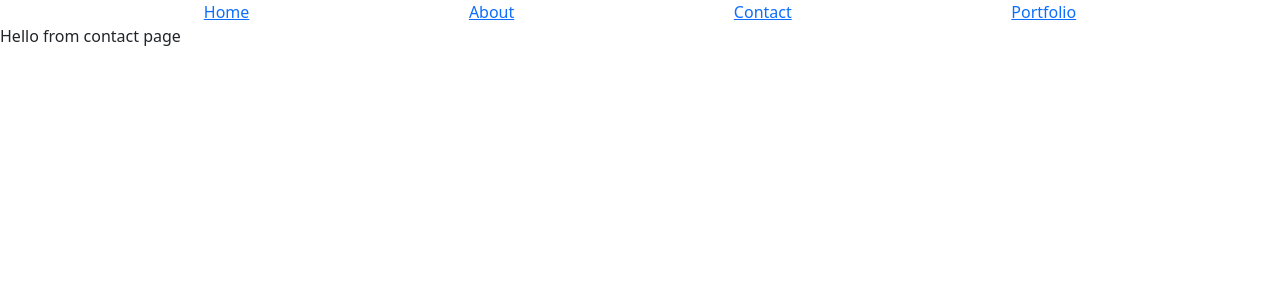
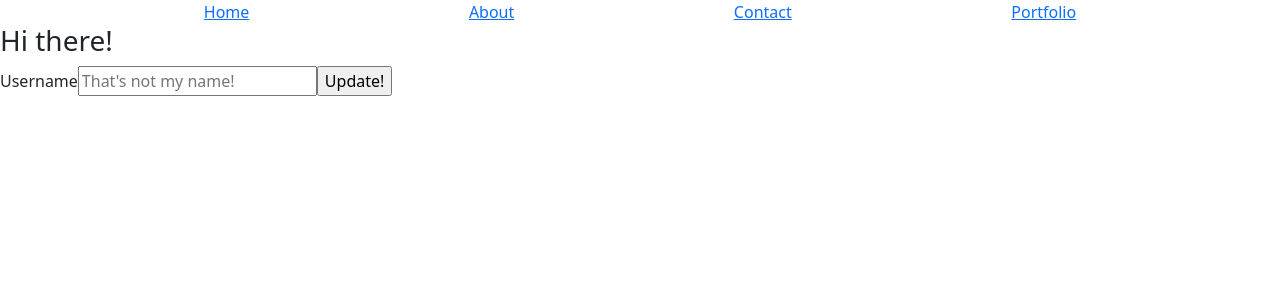
Before and after one commit to dartbill/React-Portfolio, a React (Create React App) app: page /contact in a window 1280 px wide. Shown: the top 300 px of the page. Built offline with nearby package versions, Linux system fonts and the light colour scheme.

Commit message:
something

```diff
--- a/src/App.js
+++ b/src/App.js
@@ -12,11 +12,11 @@ function App() {
         <Route index element={<Pages.HomePage />} />
         <Route path="about" element={<Pages.AboutPage />} />
         <Route path="contact" element={<Pages.ContactPage />} >
+        <Route path="portfolio" element={<Pages.PortfolioPage />} />
       </Route>
       </Route>
     </Routes>
-{/* <Layout />
-<Home /> */}
+
 </>
   );
 }
--- /dev/null
+++ b/src/components/ContactForm/index.js
@@ -0,0 +1,25 @@
+import React from 'react';
+// import { useNavigate } from 'react-router-dom';
+import { NavLink } from 'react-router-dom';
+import 'bootstrap/dist/css/bootstrap.min.css';
+
+
+
+
+export const ContactForm = () => {
+
+    return (
+
+        <>
+        <h3 aria-label="greeting" id="greeting">Hi there!</h3>
+
+        <form >
+          <label htmlFor="username">Username</label>
+          <input type="text" id="username" name="username" placeholder="That's not my name!" />
+          <input type="submit" value="Update!"/>
+        </form>
+        </>
+
+
+    )
+}
--- a/src/components/index.js
+++ b/src/components/index.js
@@ -4,3 +4,4 @@ export { PortfolioCard } from './PortfolioCard';
 export { ShortAboutMe } from './ShortAboutMe';
 export { ContactMeBtn } from './ContactMeBtn';
 export { AboutMe } from './AboutMe';
+export { ContactForm } from './ContactForm';
--- a/src/pages/Contact/index.js
+++ b/src/pages/Contact/index.js
@@ -1,11 +1,12 @@
 import React, { useEffect, useState } from 'react';
+import * as Components from '../../components'
 
 export const ContactPage = () => {
 
   return (
     <main>
       <title>Billie Dartnell</title>
-      <p> Hello from contact page  </p>
+      <Components.ContactForm/>
     </main>
   );
 }
--- a/src/pages/Portfolio/index.js
+++ b/src/pages/Portfolio/index.js
@@ -1,4 +1,5 @@
 import React, { useEffect, useState } from 'react';
+import * as Components from '../../components'
 
 export const PortfolioPage = () => {
 
@@ -6,6 +7,7 @@ export const PortfolioPage = () => {
     <main>
       <title>Billie Dartnell</title>
       <p> Hello from portfolio page  </p>
+      <Components.PortfolioCard/>
     </main>
   );
 }
--- a/src/pages/index.js
+++ b/src/pages/index.js
@@ -2,6 +2,3 @@ export { HomePage } from './Home';
 export { ContactPage } from './Contact';
 export { AboutPage } from './About';
 export { PortfolioPage } from './Portfolio';
-// export { default as About } from './About';
-// export { default as Contact } from './Contact';
-// export { default as Portfolio } from './Portfolio';
```
